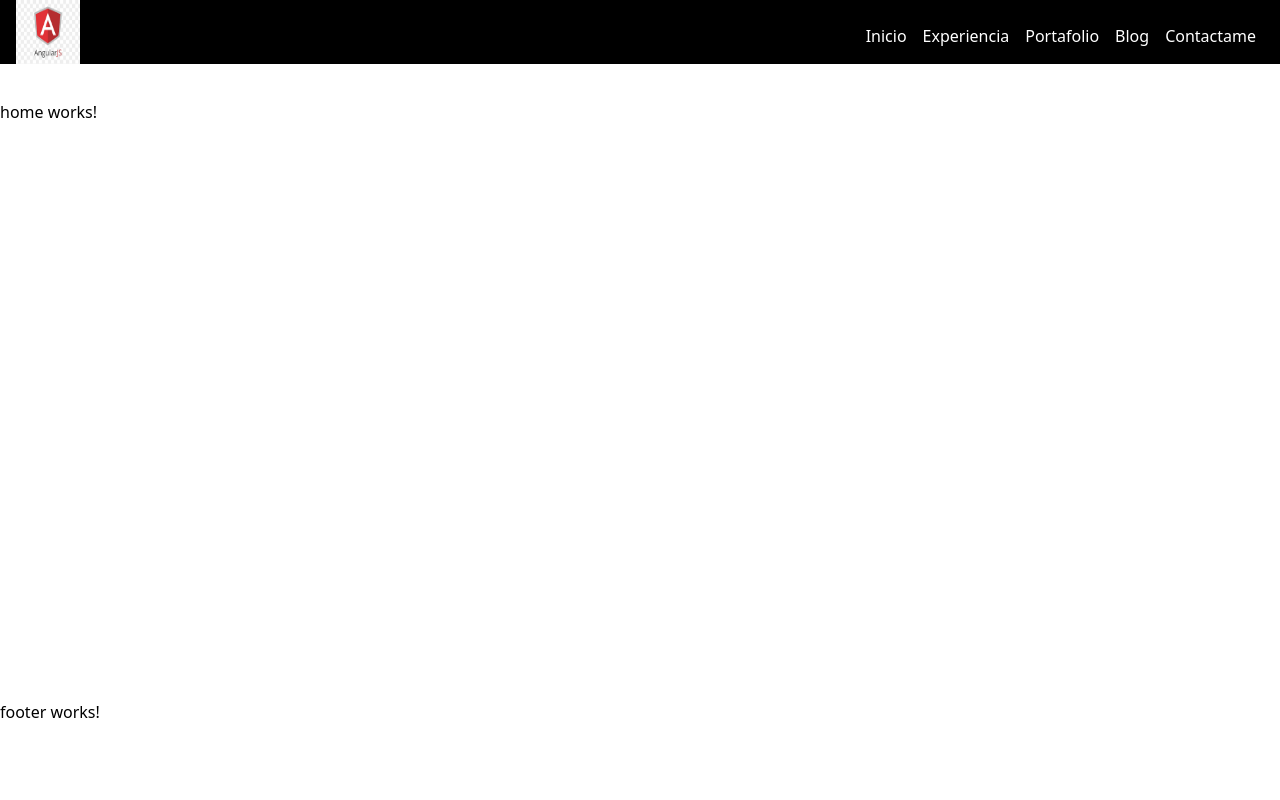
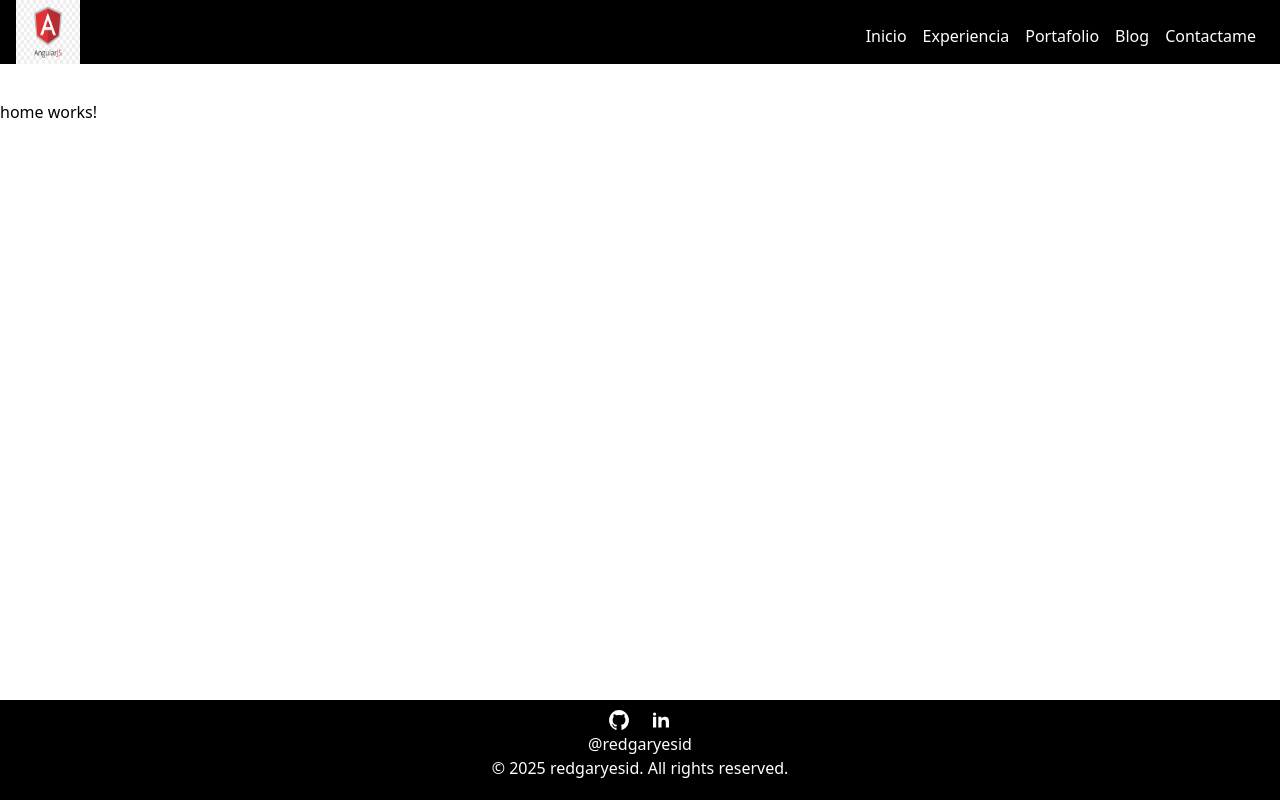
Before and after one commit to redgaryesid/redgaryesid.github.io, an Angular app: page / in a window 1280 px wide. Built offline with nearby package versions, Linux system fonts and the light colour scheme.

Commit message:
Configuración del footer

```diff
--- a/src/app/shared/footer/footer.html
+++ b/src/app/shared/footer/footer.html
@@ -1 +1,25 @@
-<p>footer works!</p>
+<div class="bg-primary w-full h-full flex flex-col items-center p-2">
+    <div class="flex space-x-4">
+        <a href="https://github.com/redgaryesid" target="_blank" rel="noopener noreferrer">
+            <p class="hidden">Github redgaryesid</p>
+            <svg class="w-6 h-6 text-primary-text" aria-hidden="true" xmlns="http://www.w3.org/2000/svg" width="24"
+                height="24" fill="currentColor" viewBox="0 0 24 24">
+                <path fill-rule="evenodd"
+                    d="M12.006 2a9.847 9.847 0 0 0-6.484 2.44 10.32 10.32 0 0 0-3.393 6.17 10.48 10.48 0 0 0 1.317 6.955 10.045 10.045 0 0 0 5.4 4.418c.504.095.683-.223.683-.494 0-.245-.01-1.052-.014-1.908-2.78.62-3.366-1.21-3.366-1.21a2.711 2.711 0 0 0-1.11-1.5c-.907-.637.07-.621.07-.621.317.044.62.163.885.346.266.183.487.426.647.71.135.253.318.476.538.655a2.079 2.079 0 0 0 2.37.196c.045-.52.27-1.006.635-1.37-2.219-.259-4.554-1.138-4.554-5.07a4.022 4.022 0 0 1 1.031-2.75 3.77 3.77 0 0 1 .096-2.713s.839-.275 2.749 1.05a9.26 9.26 0 0 1 5.004 0c1.906-1.325 2.74-1.05 2.74-1.05.37.858.406 1.828.101 2.713a4.017 4.017 0 0 1 1.029 2.75c0 3.939-2.339 4.805-4.564 5.058a2.471 2.471 0 0 1 .679 1.897c0 1.372-.012 2.477-.012 2.814 0 .272.18.592.687.492a10.05 10.05 0 0 0 5.388-4.421 10.473 10.473 0 0 0 1.313-6.948 10.32 10.32 0 0 0-3.39-6.165A9.847 9.847 0 0 0 12.007 2Z"
+                    clip-rule="evenodd" />
+            </svg>
+        </a>
+        <a class="ml-0.5" href="https://www.linkedin.com/in/redgaryesid/"  target="_blank" rel="noopener noreferrer">
+            <p class="hidden">Linkedin redgaryesid</p>
+            <svg class="w-6 h-6 text-primary-text" aria-hidden="true" xmlns="http://www.w3.org/2000/svg" width="24"
+                height="24" fill="currentColor" viewBox="0 0 24 24">
+                <path fill-rule="evenodd"
+                    d="M12.51 8.796v1.697a3.738 3.738 0 0 1 3.288-1.684c3.455 0 4.202 2.16 4.202 4.97V19.5h-3.2v-5.072c0-1.21-.244-2.766-2.128-2.766-1.827 0-2.139 1.317-2.139 2.676V19.5h-3.19V8.796h3.168ZM7.2 6.106a1.61 1.61 0 0 1-.988 1.483 1.595 1.595 0 0 1-1.743-.348A1.607 1.607 0 0 1 5.6 4.5a1.601 1.601 0 0 1 1.6 1.606Z"
+                    clip-rule="evenodd" />
+                <path d="M7.2 8.809H4V19.5h3.2V8.809Z" />
+            </svg>
+        </a>
+    </div>
+    <p class="text-primary-text text-center w-full">@redgaryesid</p>
+    <p class="text-primary-text text-center w-full">© 2025 redgaryesid. All rights reserved.</p>
+</div>
```
